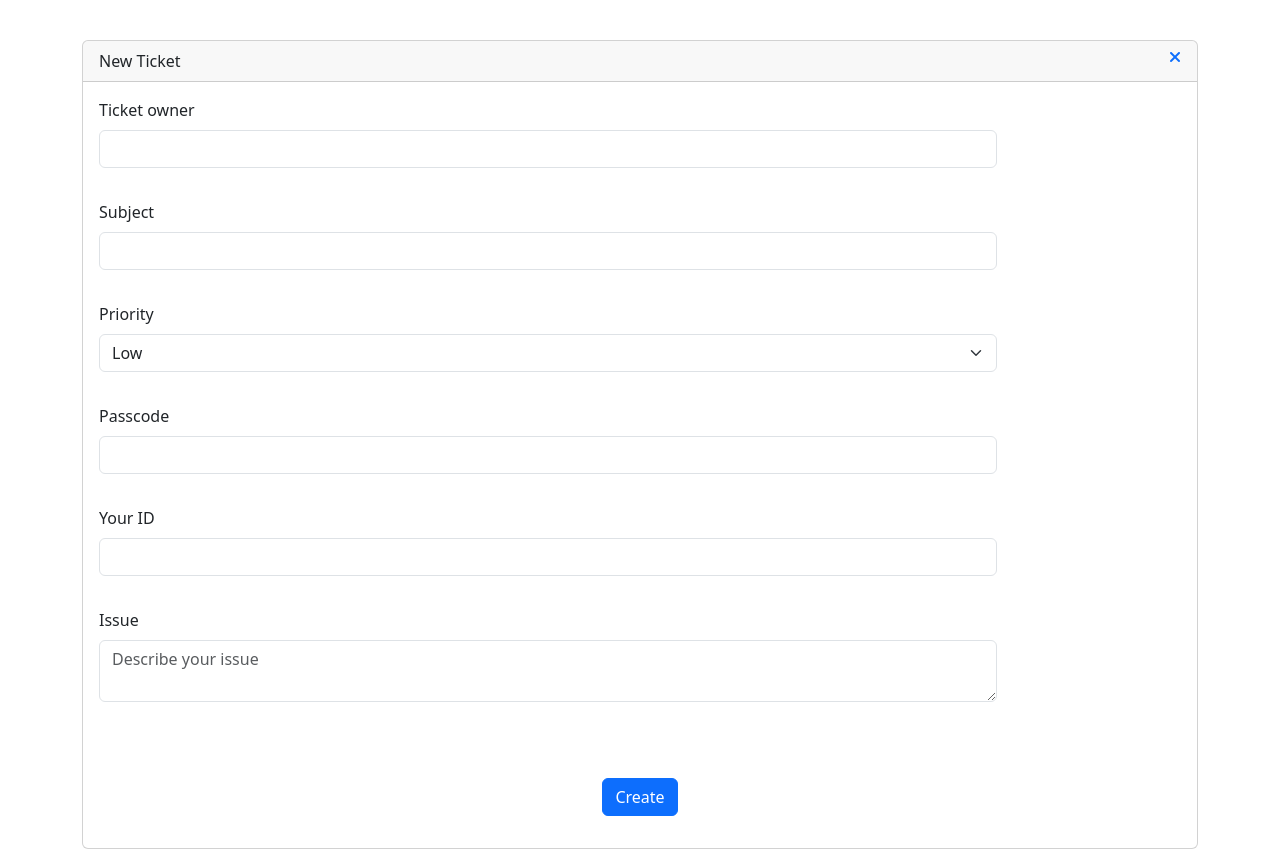
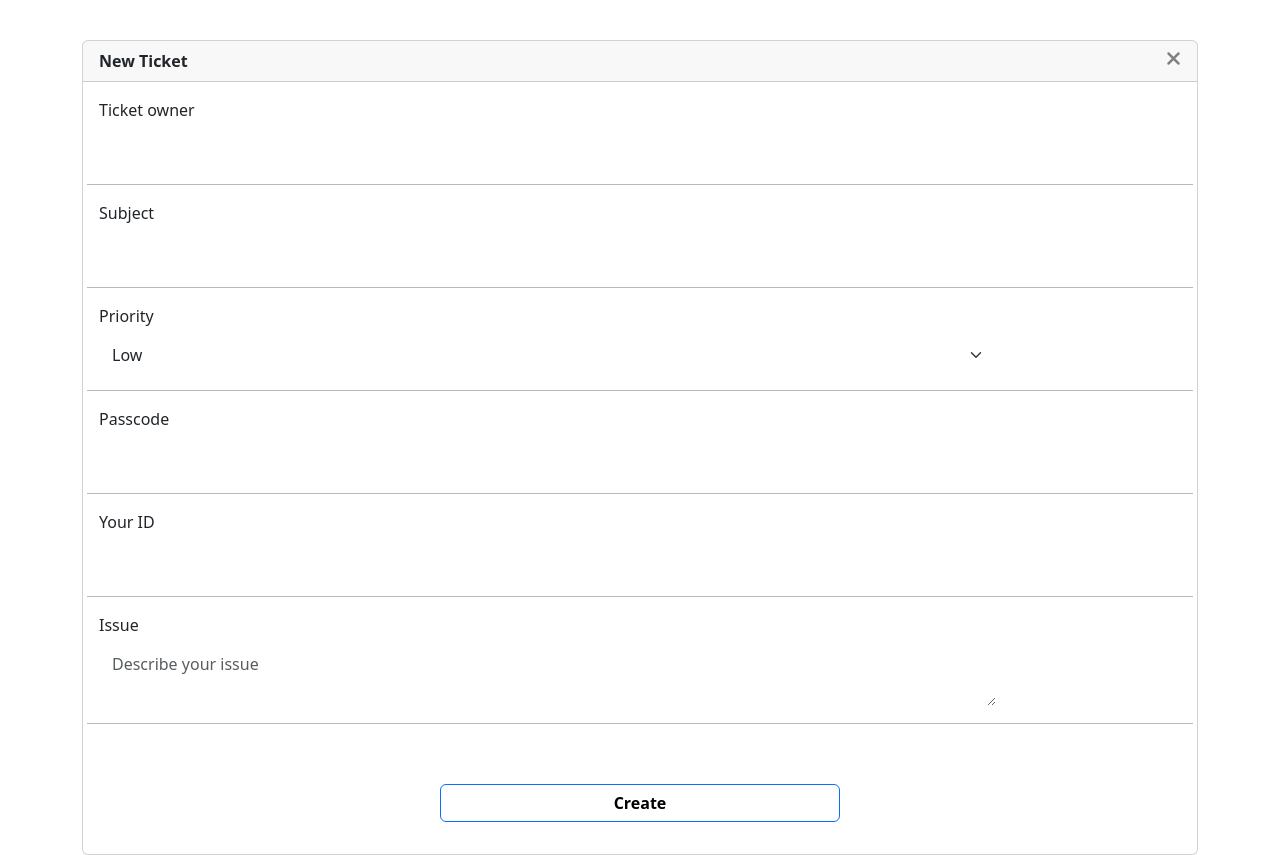
Before and after one commit to toonMarty/sos, a Flask app: page /create-ticket in a window 1280 px wide. Shown: the part 76-931 px from the top of the page. Run offline with Flask 3, Linux system fonts and the light colour scheme; some libraries are stand-ins or nearby versions.

Commit message:
[update]: Include css3 styles for the create ticket ui

```diff
--- a/app/static/styles.css
+++ b/app/static/styles.css
@@ -567,3 +567,68 @@ a.confirm-email-btn:hover{
     border-color: #FF91A4;
 
 }
+
+/*Create ticket styles - Begin */
+.create-ticket-header {
+    /*header*/
+    font-weight: bold;
+}
+
+.create-ticket-close-btn {
+    color: grey;
+    font-size: 20px;
+}
+
+.create-ticket-close-btn:hover {
+    color: white;
+    text-align: center;
+    height: 20px;
+    width: 20px;
+    background-color: red;
+}
+
+input#ticket_owner.form-control,
+#subject.form-control,
+#ticket_priority.form-select,
+#tv_session_password.form-control,
+#team_viewer_id.form-control,
+#issue.form-control {
+    border-color: white;
+}
+
+input#ticket_owner.form-control:focus,
+#subject.form-control:focus,
+#ticket_priority.form-select:focus,
+#tv_session_password.form-control:focus,
+#team_viewer_id.form-control:focus,
+#issue.form-control {
+    outline: none;
+    box-shadow: none;
+}
+
+.ticket-field {
+    border-bottom: 1px solid #bbbaba;
+    transition: border-color 0.3s ease;
+}
+
+div.row.mb-3.ticket-field:focus {
+    border-top: 1px solid red;
+    border-color: #007AFF;
+    box-shadow: 0 0 5px #007AFF;
+    background-color: red;
+}
+
+#submit_ticket.btn {
+    background-color: #FFFFFF;
+    color: black;
+    font-weight: bold;
+    width: 400px;
+}
+
+#submit_ticket.btn:hover {
+    background-color: #007AFF;
+    color: white;
+    border-color: #007AFF;
+}
+
+/*- End*/
```
